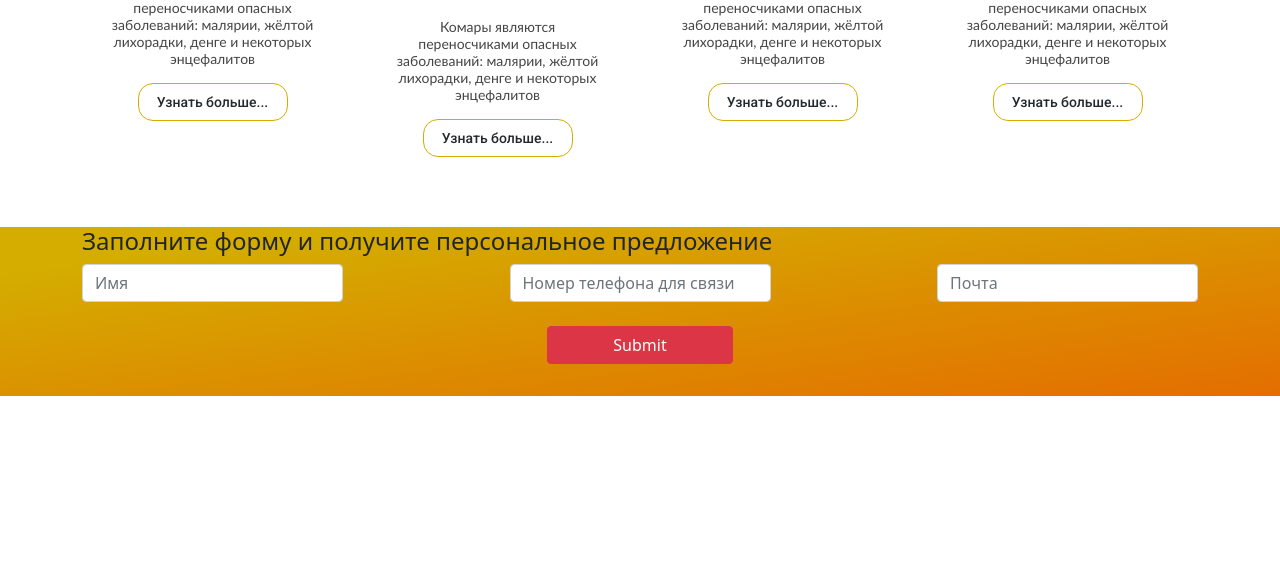
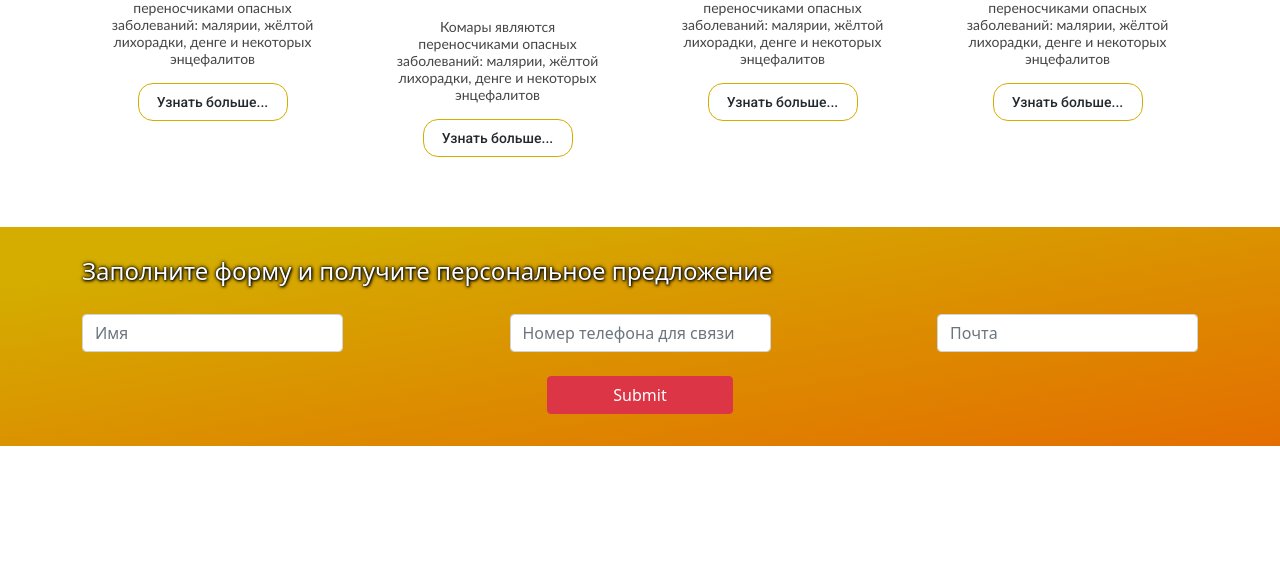
Before and after one commit to vfedirko2022/vfedirko2022.github.io, a PHP site: page /dez.html in a window 1280 px wide. Shown: the part 2047-2611 px from the top of the page. Run offline with PHP 8.4, Linux system fonts and the light colour scheme.

Commit message:
Add files via upload

```diff
--- a/css/style_dez.css
+++ b/css/style_dez.css
@@ -101,3 +101,18 @@ a{
     border: 1px solid red;
     transition: .5s;
 }
+
+
+
+.carousel-item div h5, .carousel-item div p{
+    text-shadow: 1px 1px 4px #24292e, 0px 0px 4px #24292e, 0px 1px 2px #24292e;
+}
+
+.container_of_the_form {
+    padding-top: 30px;
+}
+.container_of_the_form h4{
+    color: rgb(255, 255, 255);
+    text-shadow: 0px 0px 2px black, 0px 0px 4px black, 1px 1px 3px black;
+    padding-bottom: 20px;
+}
```
